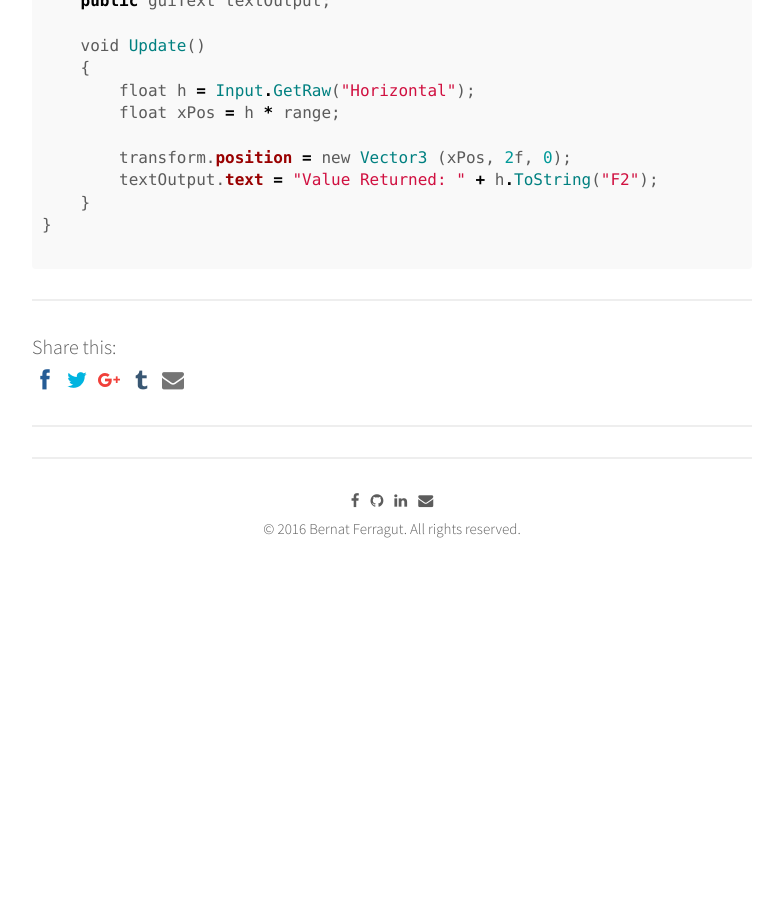
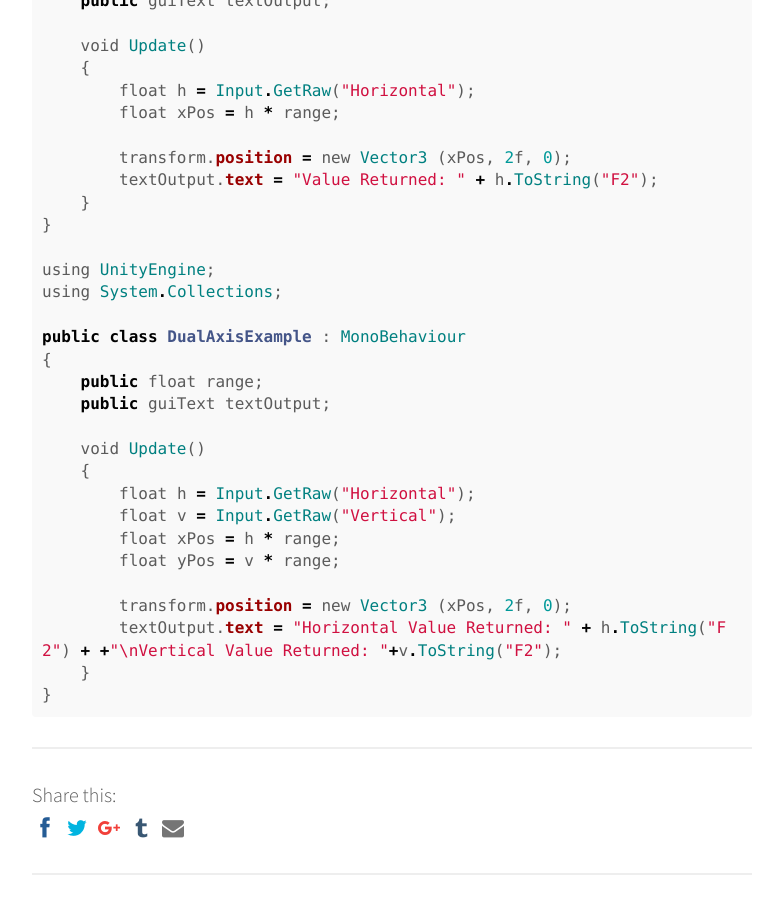
Before and after one commit to bernatferragut/FutureWeb-blog, a Jekyll site: the page built from _posts/30-11-16-VR-Scripting in Unity.md, in a window 1280 px wide and 900 px high, scrolled down 15314 px. Shown: the whole window, without its empty margins (248-1031 px from the left). Built offline with Jekyll 4.4.1, drawn with Linux system fonts in a browser that asks for light colours; nearby versions of some CDN libraries; comment, search, counter and statistics services are not loaded; before the commit the page ends 15955 px from its top, so only the background shows below that.

Commit message:
Update 30-11-16-VR-Scripting in Unity.md
GetAxis DualAxis Script

````diff
--- a/_posts/30-11-16-VR-Scripting in Unity.md
+++ b/_posts/30-11-16-VR-Scripting in Unity.md
@@ -696,4 +696,23 @@ public class AxisRawExample : MonoBehaviour
     }
 }
 
+using UnityEngine;
+using System.Collections;
+
+public class DualAxisExample : MonoBehaviour
+{
+    public float range;
+    public guiText textOutput;
+
+    void Update()
+    {
+        float h = Input.GetRaw("Horizontal");
+        float v = Input.GetRaw("Vertical");
+        float xPos = h * range;
+        float yPos = v * range;
+
+        transform.position = new Vector3 (xPos, 2f, 0);
+        textOutput.text = "Horizontal Value Returned: " + h.ToString("F2") + +"\nVertical Value Returned: "+v.ToString("F2");
+    }
+}
 ```
````
